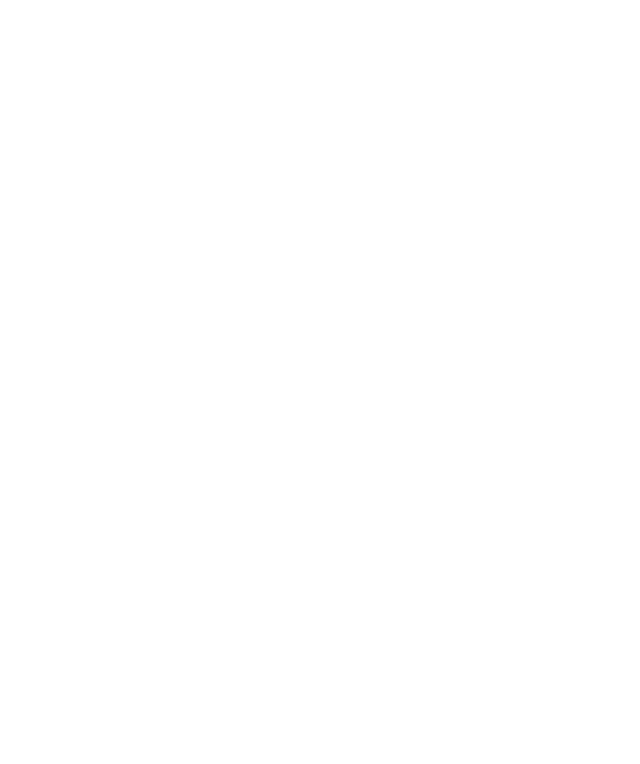
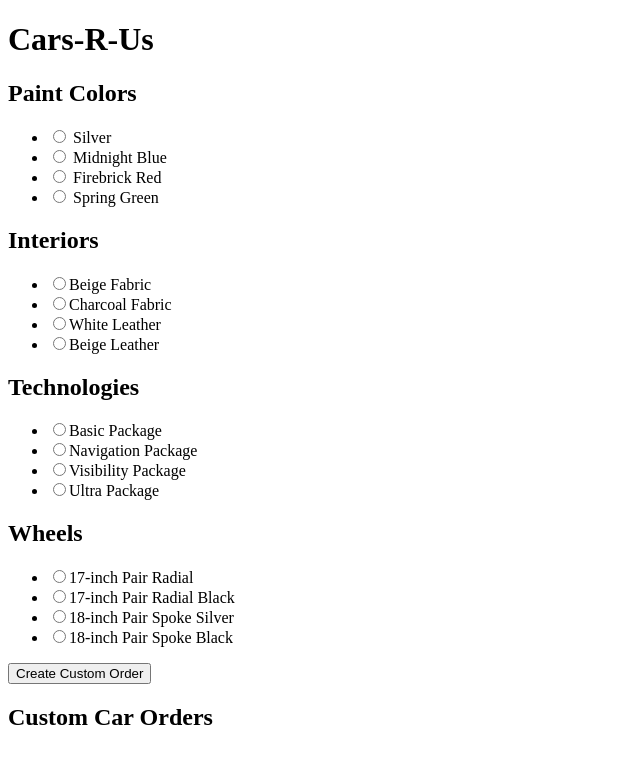
Before and after one commit to cameronpwhite/cars-r-us, a plain HTML site: page index.html in a window 1280 px wide. Shown: the whole page, without its empty margins (0-640 px from the left). Drawn offline with Linux system fonts and the light colour scheme.

Commit message:
fixed bugs that prevented page from displaying and added rendering capability to main.js

```diff
--- a/index.html
+++ b/index.html
@@ -2,11 +2,14 @@
 <html lang="en">
 <head>
     <meta charset="UTF-8">
-    <meta http-equiv="X-UA-Compatible" content="IE=edge">
-    <meta name="viewport" content="width=device-width, initial-scale=1.0">
-    <title>Document</title>
+    <title>Cars-R-Us</title>
+    <link rel="stylesheet" href="./styles/main.css">
 </head>
 <body>
+    <main id="container">
 
+    </main>
+
+    <script type="module" src="./scripts/main.js"></script>
 </body>
 </html>
--- a/scripts/Orders.js
+++ b/scripts/Orders.js
@@ -1 +1,5 @@
 import { getOrders } from "./database.js"
+
+export const Orders = () => {
+    let html = "<ul>"
+}
--- a/scripts/cars-r-us.js
+++ b/scripts/cars-r-us.js
@@ -3,6 +3,7 @@ import { Interiors } from "./Interior.js"
 import { paintColors } from "./paintColor.js"
 import { Technologies } from "./Technology.js"
 import { Wheels } from "./Wheels.js"
+// import { Orders } from "./Orders.js"
 
 export const carsRUS = () => {
     return `
@@ -10,19 +11,19 @@ export const carsRUS = () => {
 
         <article class="choices">
             <section class="choices__paint options">
-                <h2>Metals</h2>
+                <h2>Paint Colors</h2>
                 ${ paintColors() }
             </section>
             <section class="choices__interior options">
-                <h2>Sizes</h2>
+                <h2>Interiors</h2>
                 ${ Interiors() }
             </section>
             <section class="choices__tech options">
-                <h2>Styles</h2>
+                <h2>Technologies</h2>
                 ${ Technologies() }
             </section>
             <section class="choices__wheel options">
-                <h2>Styles</h2>
+                <h2>Wheels</h2>
                 ${ Wheels() }
             </section>
         </article>
@@ -33,7 +34,7 @@ export const carsRUS = () => {
 
         <article class="customOrders">
             <h2>Custom Car Orders</h2>
-            ${ Orders() }
+
         </article>
     `
 }
--- a/scripts/main.js
+++ b/scripts/main.js
@@ -1,4 +1,4 @@
-import {carsRUS} from "./cars-r-us"
+import { carsRUS } from "./cars-r-us.js"
 
 const mainContainer = document.querySelector("#container")
 
--- a/scripts/paintColor.js
+++ b/scripts/paintColor.js
@@ -1,5 +1,5 @@
 //This module creates html for the paint color selection section of the site.
-{import getPaintColors from "./database.js"}
+import {getPaintColors} from "./database.js"
 
 const colors = getPaintColors();
 
```
